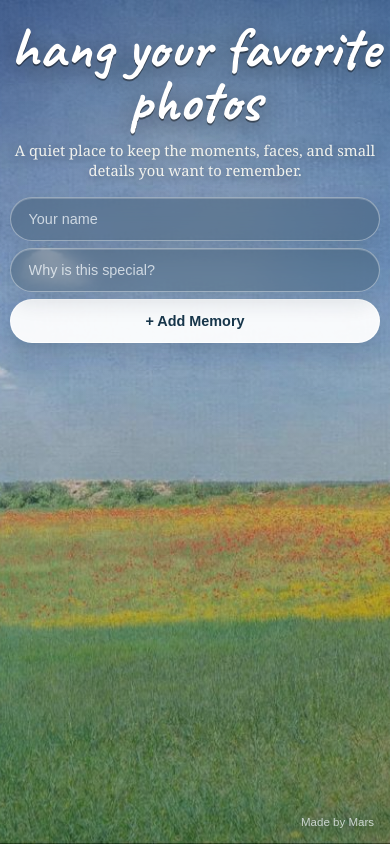
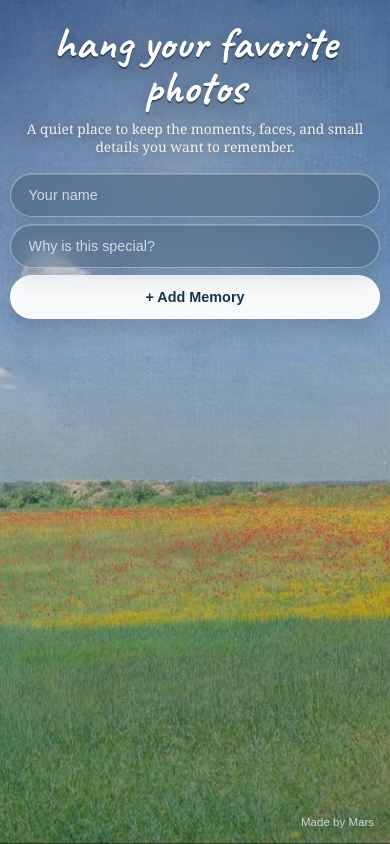
Before and after one commit to Judiedesigns/photo.wall, a website: page index.html in a window 390 px wide. Drawn offline with Linux system fonts and the light colour scheme.

Commit message:
Reduce mobile header text size

```diff
--- a/index.html
+++ b/index.html
@@ -542,13 +542,13 @@ button {
   }
 
   .header-title {
-    font-size: clamp(2.75rem, 15vw, 4.25rem);
-    line-height: 0.92;
+    font-size: clamp(2.35rem, 11.5vw, 3.35rem);
+    line-height: 0.98;
   }
 
   .header-sub {
-    margin-top: 0.75rem;
-    font-size: 0.92rem;
+    margin-top: 0.65rem;
+    font-size: 0.86rem;
     line-height: 1.35;
   }
 
```
